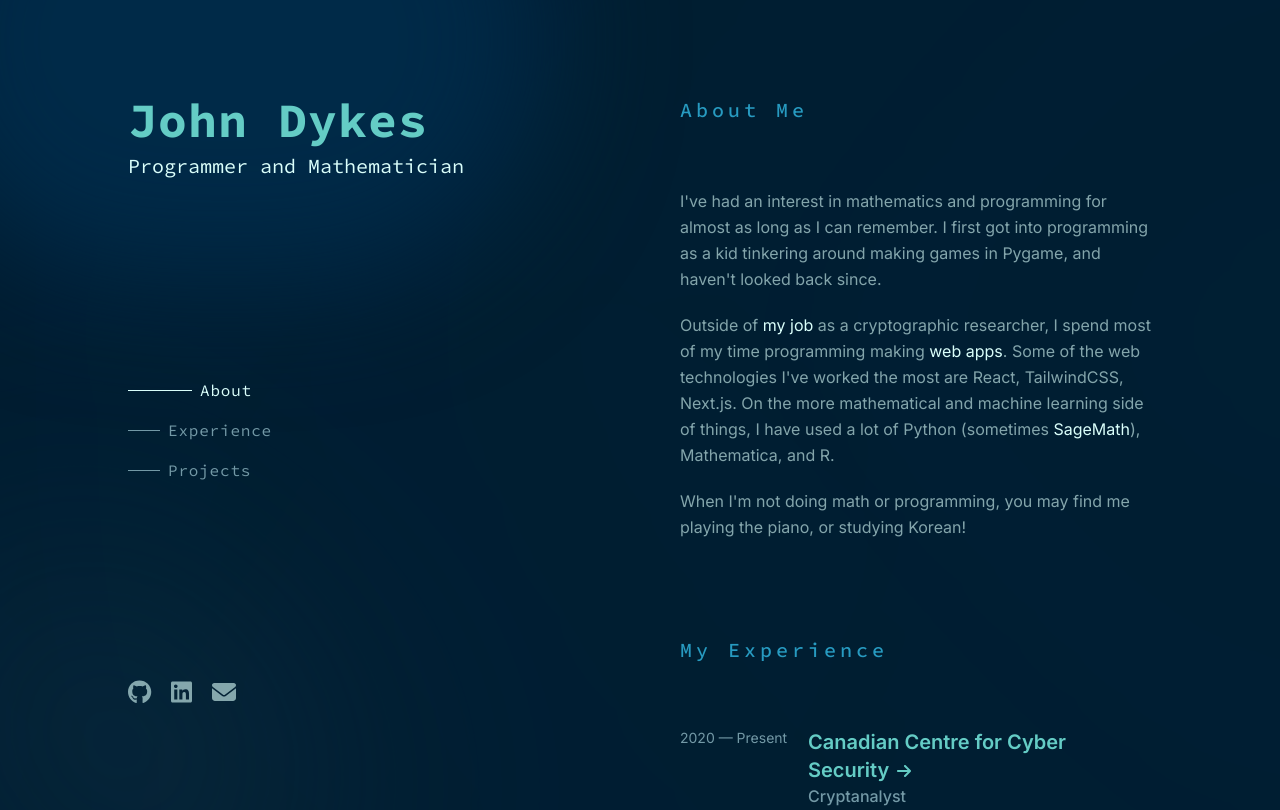
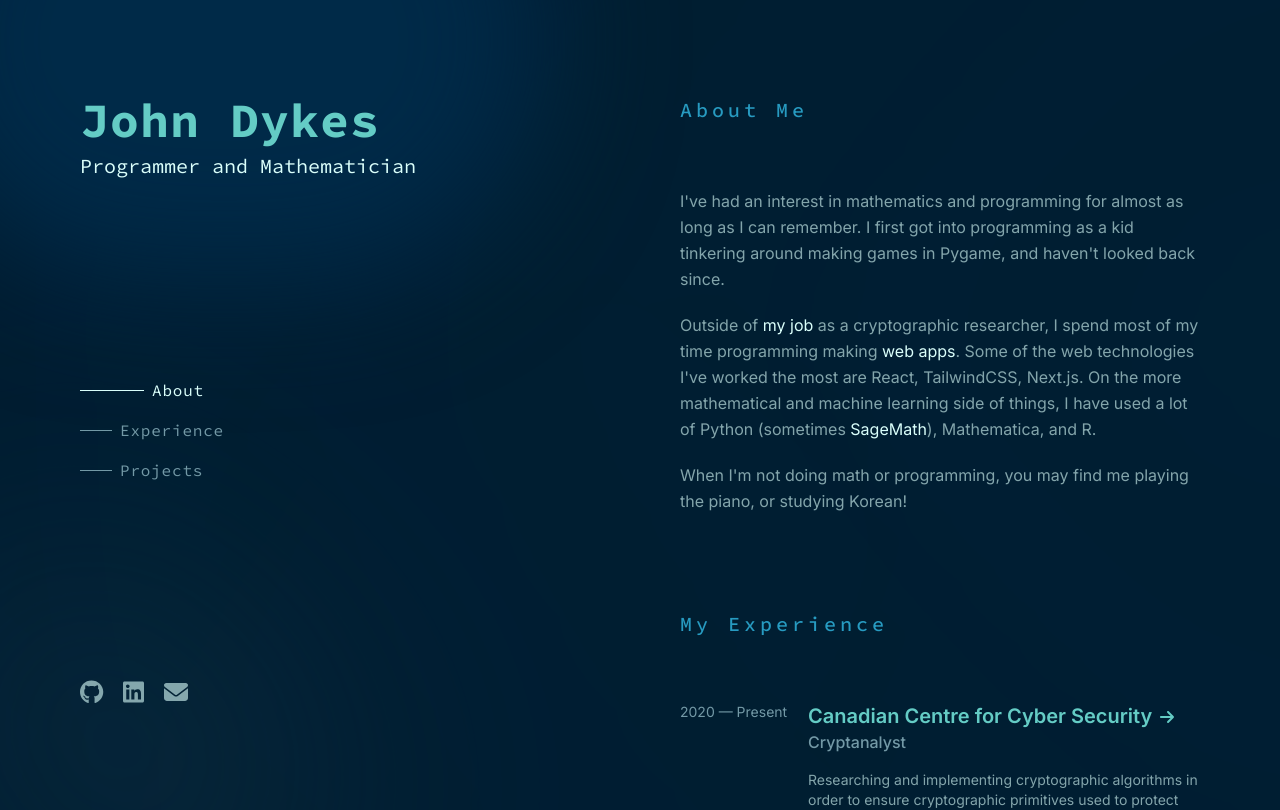
Before and after one commit to jwmdykes/portfolio-website, a Next.js app: page / in a window 1280 px wide. Shown: the top 810 px of the page. Built offline with nearby package versions, Linux system fonts and the light colour scheme.

Commit message:
fix button hover state being fixed on mobile even after clicking.

```diff
--- a/src/app/NavigationElement.tsx
+++ b/src/app/NavigationElement.tsx
@@ -4,15 +4,18 @@ export default function NavigationElement(props: {
   text: string;
   onClick: (section: string) => void;
 }) {
+  // const borderColor = props.focused
+  //   ? 'border-white-color'
+  //   : 'border-neutral-color group-hover:border-white-color';
   const borderColor = props.focused
-    ? 'border-white-color'
-    : 'border-neutral-color group-hover:border-white-color';
+      ? 'border-white-color'
+      : 'border-neutral-color betterhover:group-hover:border-white-color';
 
   const textColor = props.focused
     ? 'text-white-color'
-    : 'text-neutral-color group-hover:text-white-color';
+    : 'text-neutral-color betterhover:group-hover:text-white-color';
 
-  const borderWidth = props.focused ? 'w-16' : 'w-8 group-hover:w-16';
+  const borderWidth = props.focused ? 'w-16' : 'w-8 betterhover:group-hover:w-16';
 
   return (
     <li className='flex w-fit items-center gap-2 transition-all duration-300 group'>
--- a/tailwind.config.ts
+++ b/tailwind.config.ts
@@ -11,10 +11,13 @@ const config: Config = {
       screens: {
         sm: '640px',
         md: '768px',
-        lg: '1024px',
+        lg: '1200px',
       },
     },
     extend: {
+      screens: {
+        'betterhover': {'raw': '(hover: hover)'},
+      },
       backgroundImage: {
         'bottom-blur': 'linear-gradient(to top, rgba(255, 255, 255, 0.37) 0%, transparent 100%)',
       },
```
